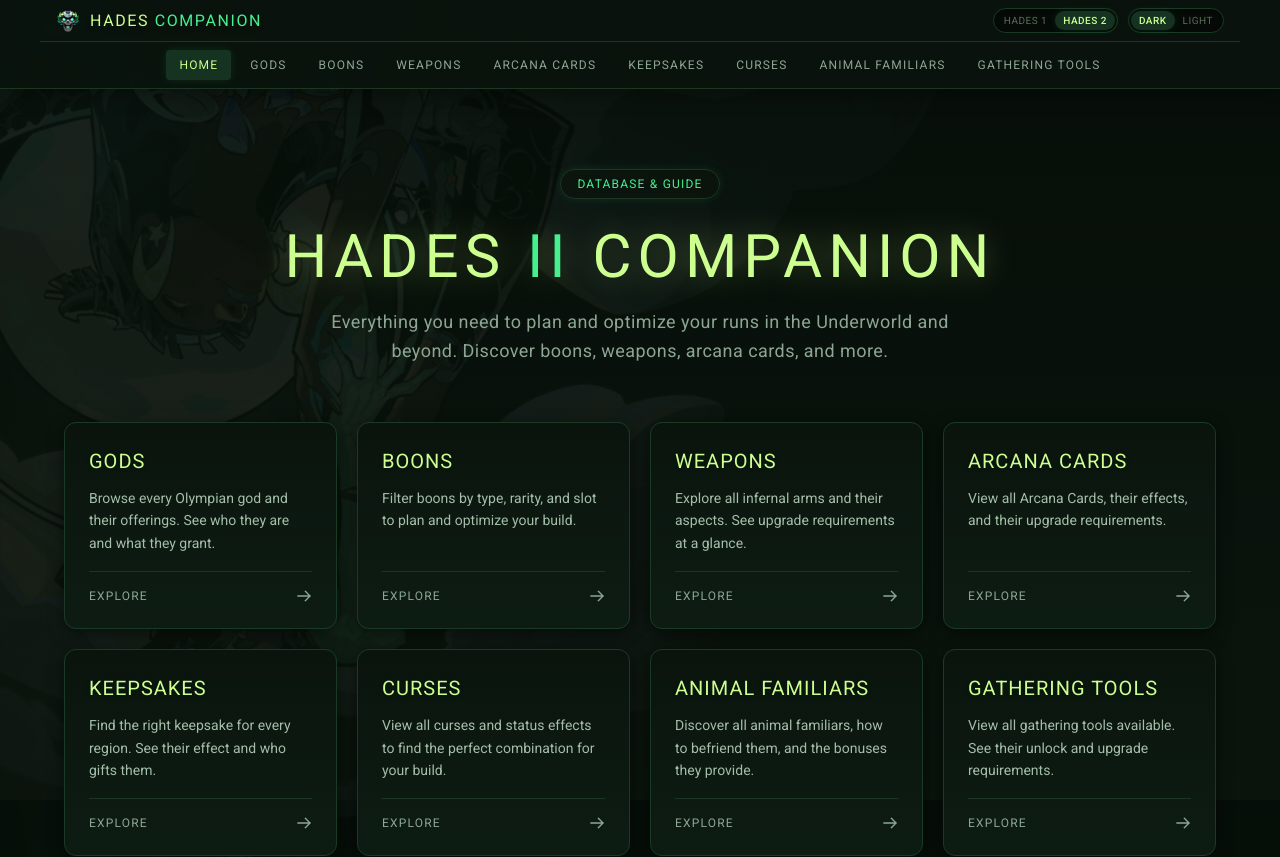
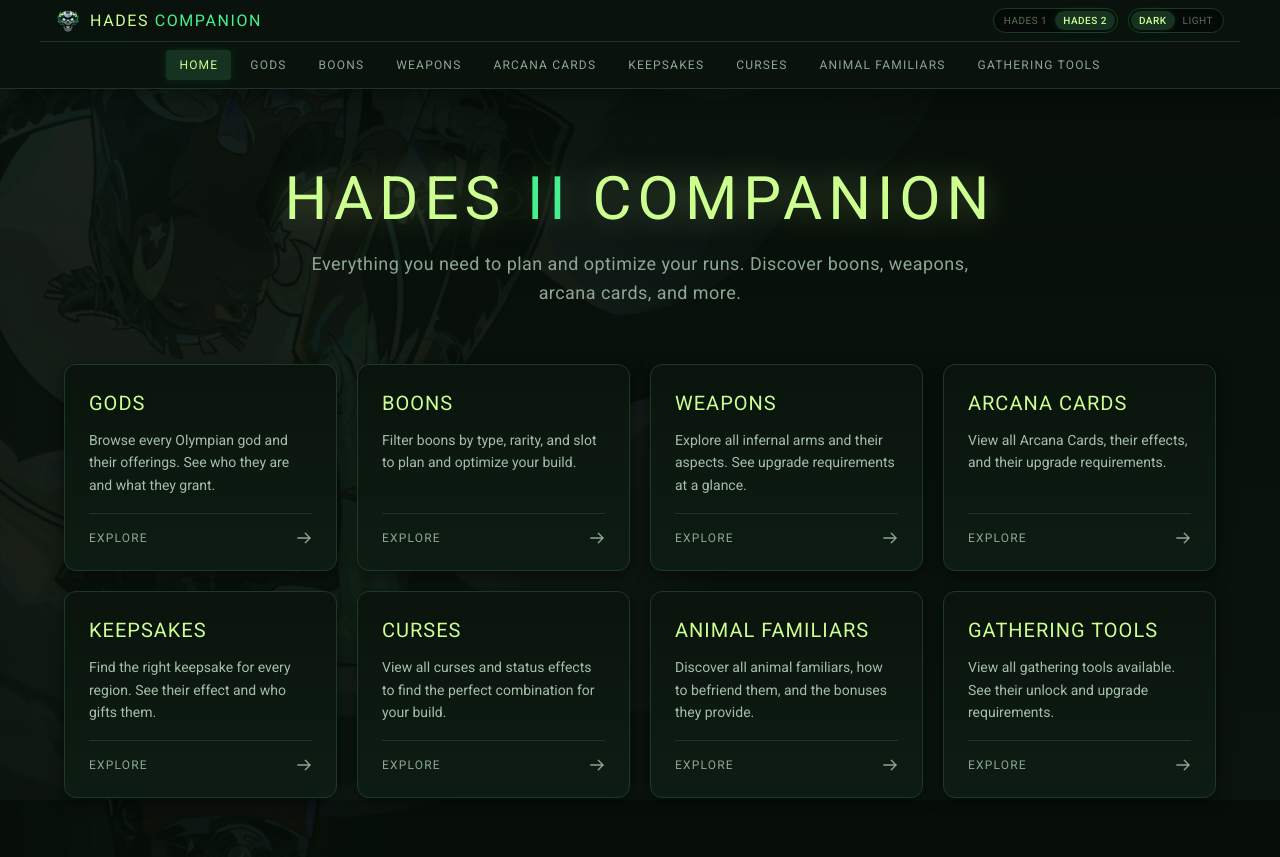
Before and after one commit to Ibrahim-SWE/HadesCompanion, a SvelteKit app: page / in a window 1280 px wide. Shown: the top 857 px of the page. Built offline with nearby package versions, Linux system fonts and the light colour scheme.

Commit message:
removed unneeded element

```diff
--- a/src/routes/+page.svelte
+++ b/src/routes/+page.svelte
@@ -48,11 +48,6 @@
   class="max-w-300 mx-auto text-[#e5f4e7] pt-12 pb-24 px-6 flex flex-col items-center gap-14 font-serif min-h-screen"
 >
   <header class="flex flex-col items-center gap-5 text-center mt-8">
-    <div
-      class="inline-flex items-center justify-center px-4 py-1.5 border border-[#1c3623] rounded-full bg-[#0a140d]/80 text-[#46f08f] text-xs font-mono uppercase tracking-widest shadow-[0_0_10px_rgba(70,240,143,0.1)] mb-2"
-    >
-      Database & Guide
-    </div>
     <h1
       class="text-4xl sm:text-5xl md:text-6xl font-normal uppercase tracking-widest text-[#ccff90] m-0 drop-shadow-[0_0_15px_rgba(204,255,144,0.3)]"
     >
@@ -61,8 +56,7 @@
     <p
       class="text-base sm:text-lg text-[#8da693] max-w-2xl font-sans tracking-wide leading-relaxed"
     >
-      Everything you need to plan and optimize your runs in the Underworld and
-      beyond. Discover boons, weapons, arcana cards, and more.
+      Everything you need to plan and optimize your runs. Discover boons, weapons, arcana cards, and more.
     </p>
   </header>
 
```
